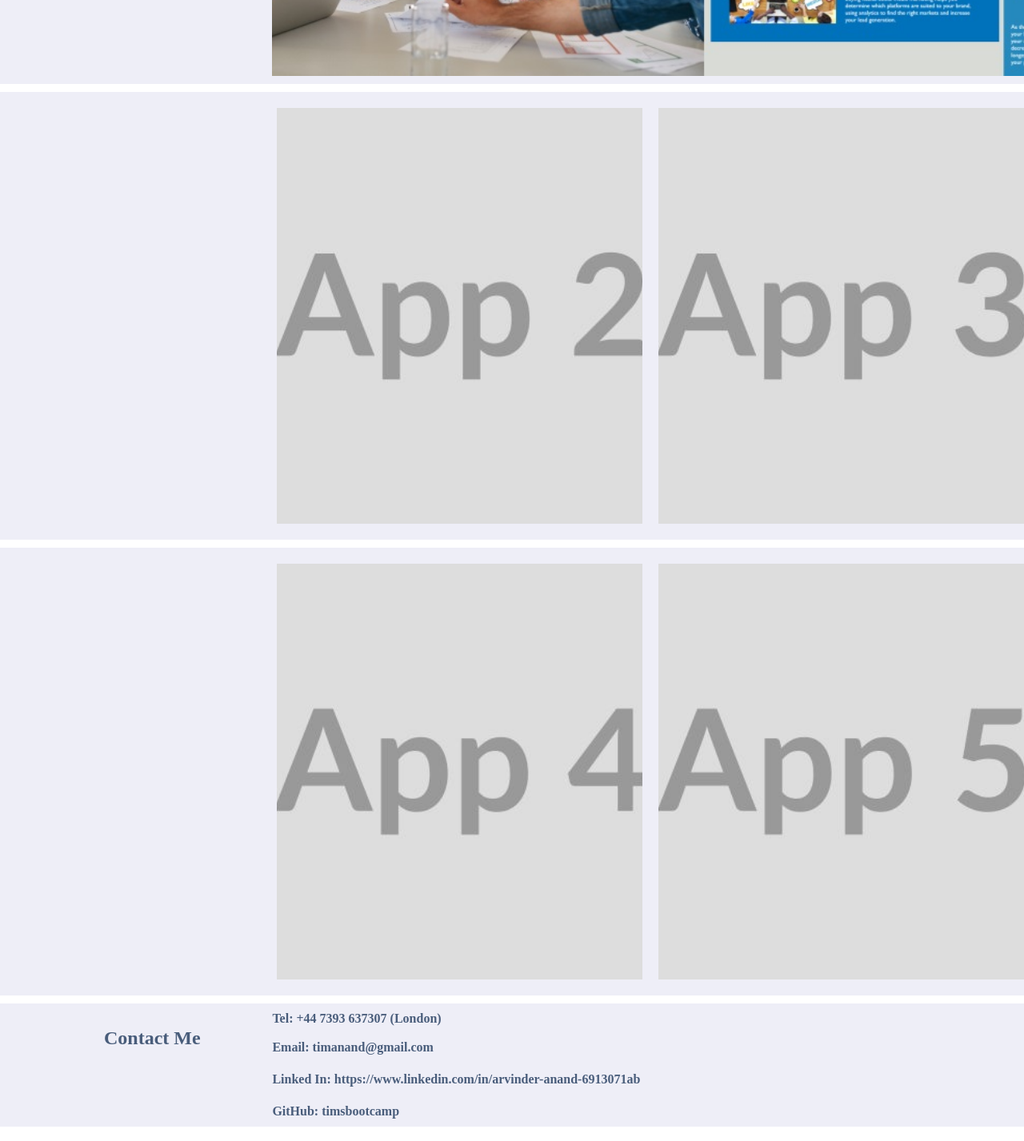
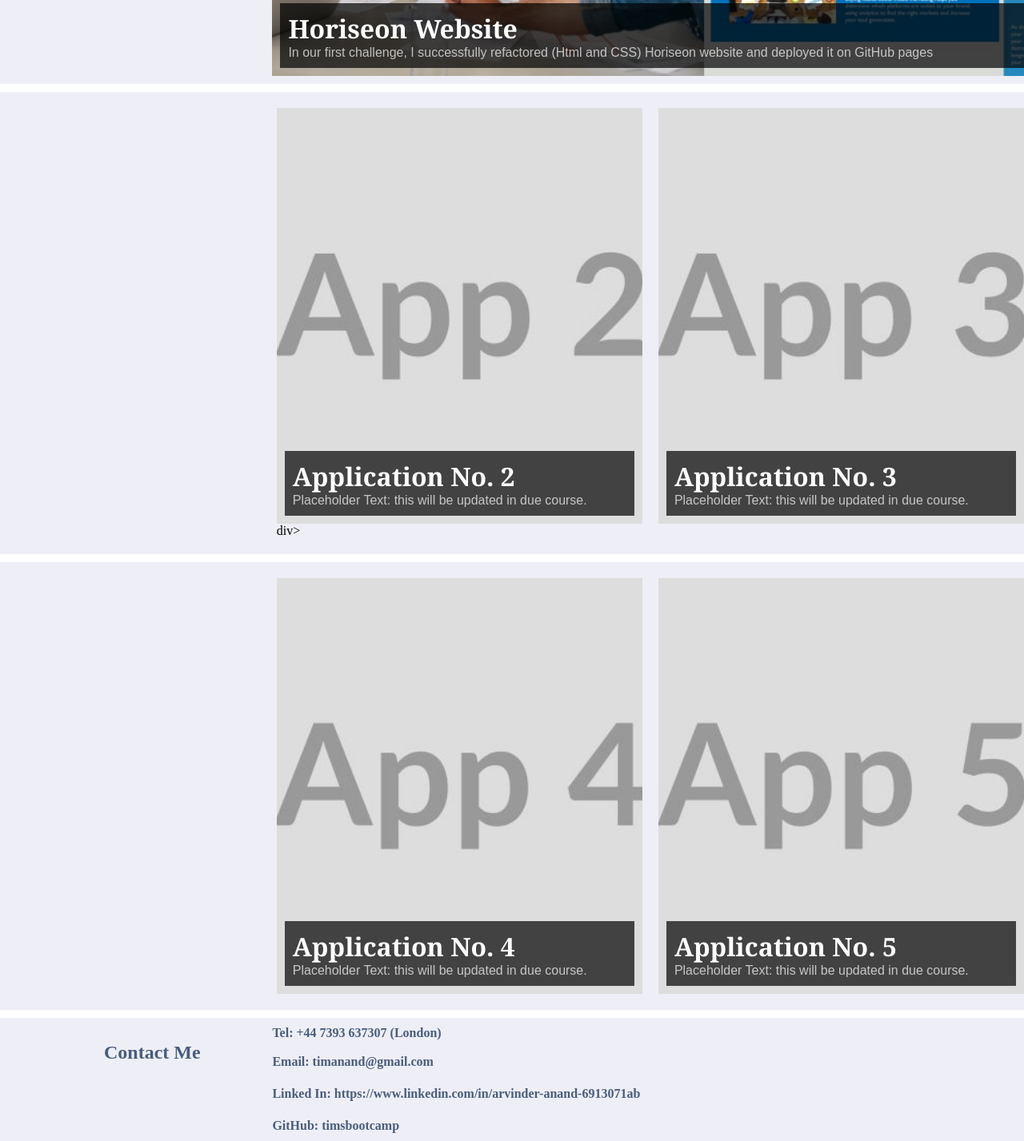
Before and after one commit to timsbootcamp/arvinderanand-portfolio, a plain HTML site: page index.html in a window 1280 px wide. Shown: the part 1237-2664 px from the top of the page at 80% size. Drawn offline with Linux system fonts and the light colour scheme.

Commit message:
App1 image updated. Transparency text added to all app images

```diff
--- a/assets/css/style.css
+++ b/assets/css/style.css
@@ -118,22 +118,33 @@ a {
 
 .jumbotron-app1-item {
 	background-image: url("../images/app1.jpg");
+  display: flex;
+  align-items: flex-end;
+
 }
 
 .jumbotron-app2-item {
 	background-image: url("../images/app2.jpg");
+  display: flex;
+  align-items: flex-end;
 }
 
 .jumbotron-app3-item {
 	background-image: url("../images/app3.jpg");
+  display: flex;
+  align-items: flex-end;
 }
 
 .jumbotron-app4-item {
 	background-image: url("../images/app4.jpg");
+  display: flex;
+  align-items: flex-end;
 }
 
 .jumbotron-app5-item {
 	background-image: url("../images/app5.jpg");
+  display: flex;
+  align-items: flex-end;
 }
 
 
@@ -141,3 +152,28 @@ a {
   flex-basis: 40%;
   margin: 10px;
 }
+
+
+
+.text {
+  background: rgb(0,0,0,0.7);
+  width: 100%;
+  padding: 20px 40px;
+  color: white;
+}
+.text p {
+  color: rgba(255, 255, 255, 0.7);
+  font-family: Arial, Helvetica, sans-serif;
+}
+.text h1 {
+  font-family: Georgia, 'Times New Roman', Times, serif;
+}
+
+
+.column {
+  display: flex;
+  height: 1200px;
+  width: 800px;
+  flex-direction: column;
+  margin: 0 auto;
+}
--- a/index.html
+++ b/index.html
@@ -8,7 +8,6 @@
 </head>
 
 <body>
-
 
     <div class="flex-container">
 
@@ -65,8 +64,16 @@
         </section>
 
         <div class="right-text-item">
-            <div class="jumbotron jumbotron-app1-item"></div>
+            <div class="jumbotron jumbotron-app1-item">
+                <div class="text">
+                    <h1>Horiseon Website </h1>
+                    <p>In our first challenge, I successfully refactored (Html and CSS) Horiseon website and deployed it on GitHub pages</p>
+                </div>
+            </div>
         </div>
+
+
+
 
     </div>
 
@@ -77,11 +84,21 @@
         </div>
 
         <div class="app-image-item">
-            <div class="jumbotron jumbotron-app2-item"></div>
+            <div class="jumbotron jumbotron-app2-item">
+                <div class="text">
+                    <h1>Application No. 2</h1>
+                    <p>Placeholder Text: this will be updated in due course.</p>
+                </div>
+            </div>div>
         </div>
 
         <div class="app-image-item">
-            <div class="jumbotron jumbotron-app3-item"></div>
+            <div class="jumbotron jumbotron-app3-item">
+                <div class="text">
+                    <h1>Application No. 3</h1>
+                    <p>Placeholder Text: this will be updated in due course.</p>
+                </div>
+            </div>
         </div>
 
     </div>
@@ -92,11 +109,21 @@
         </div>
 
         <div class="app-image-item">
-            <div class="jumbotron jumbotron-app4-item"></div>
+            <div class="jumbotron jumbotron-app4-item">
+                <div class="text">
+                    <h1>Application No. 4</h1>
+                    <p>Placeholder Text: this will be updated in due course.</p>
+                </div>
+            </div>
         </div>
 
         <div class="app-image-item">
-            <div class="jumbotron jumbotron-app5-item"></div>
+            <div class="jumbotron jumbotron-app5-item">
+                <div class="text">
+                    <h1>Application No. 5</h1>
+                    <p>Placeholder Text: this will be updated in due course.</p>
+                </div>
+            </div>
         </div>
 
     </div>
```
Also changed, not shown: app1.jpg (added).
